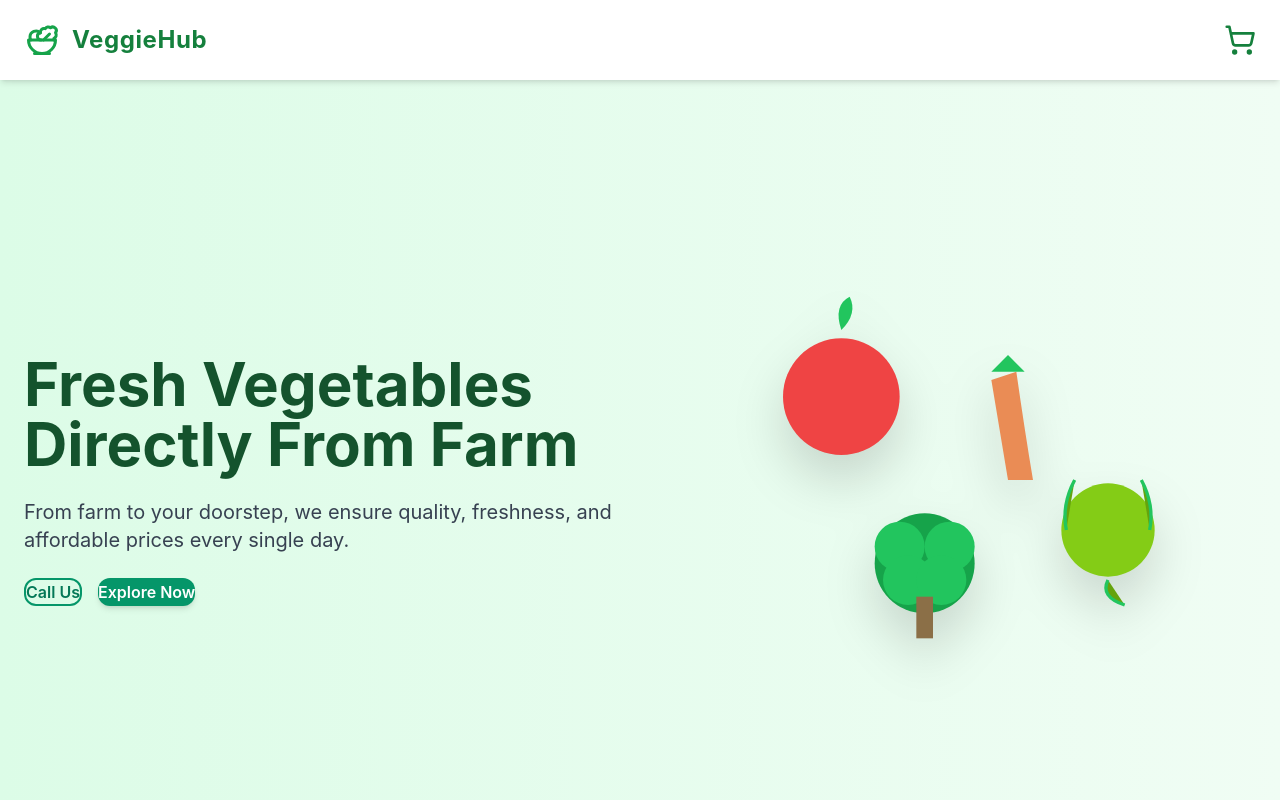
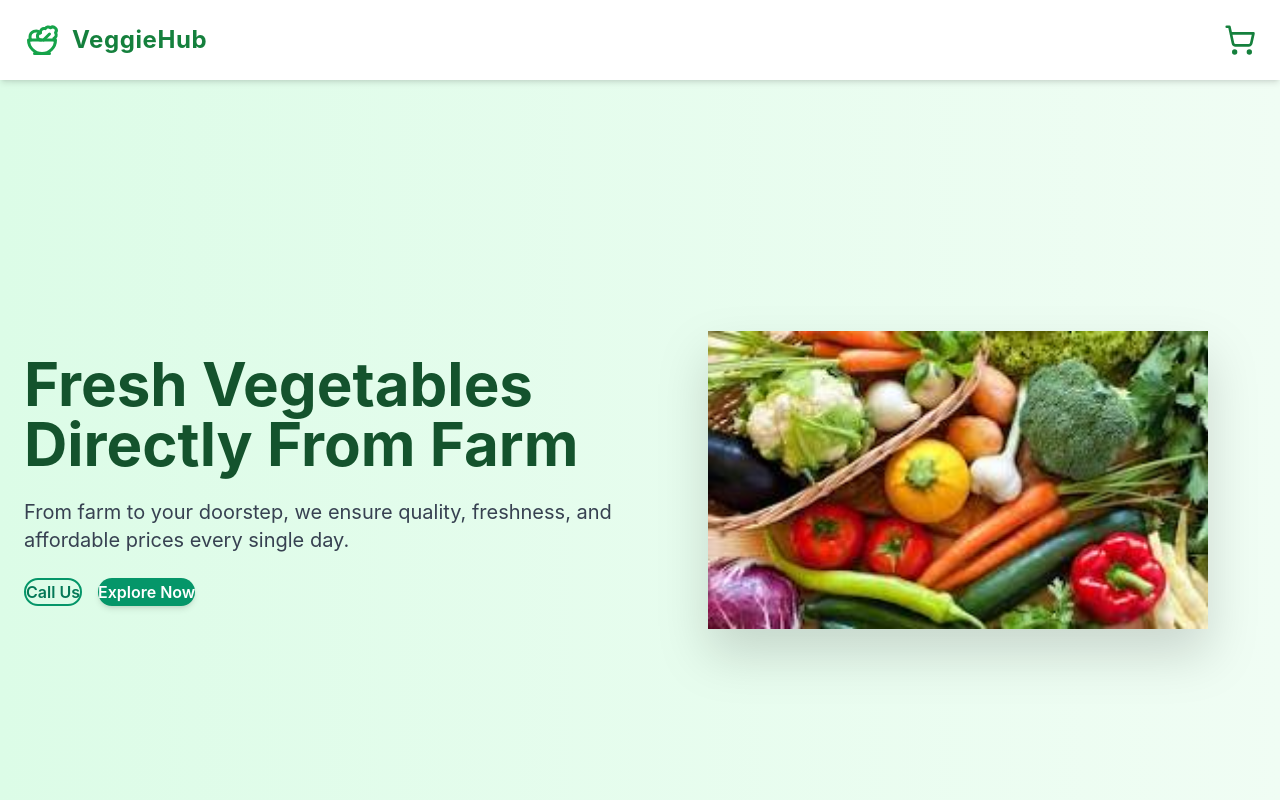
Before and after one commit to VaishnaviGund42/vegitables-app-tailwind, a React (Vite) app: page / in a window 1280 px wide. Shown: the top 800 px of the page. Built offline with nearby package versions, Linux system fonts and the light colour scheme.

Commit message:
headed image  added

```diff
--- a/src/components/btn.jsx
+++ b/src/components/btn.jsx
@@ -29,7 +29,7 @@ function Button({
       onClick={onClick}
       disabled={disabled}
       className={`
-        rounded-xl font-semibold transition-all duration-300
+        rounded-3xl font-semibold transition-all duration-300
         transform hover:scale-105 active:scale-95
         ${VARIANTS[variant]}
         ${SIZES[size]}
--- a/src/views/Home.jsx
+++ b/src/views/Home.jsx
@@ -2,7 +2,7 @@ import React from "react";
 import Navbar from "./Navbar";
 import Footer from "./Footer";
 import FeatureSection from "../components/FeatureSection";
-import imgMainHeader from "../assets/main-header.svg";
+import imgMainHeader from "../assets/main-header.png";
 import Button from "../components/btn.jsx";
 import { useNavigate } from "react-router-dom";
 
```
Also changed, not shown: src/assets/main-header.png (added), src/assets/main-header.svg (deleted).
